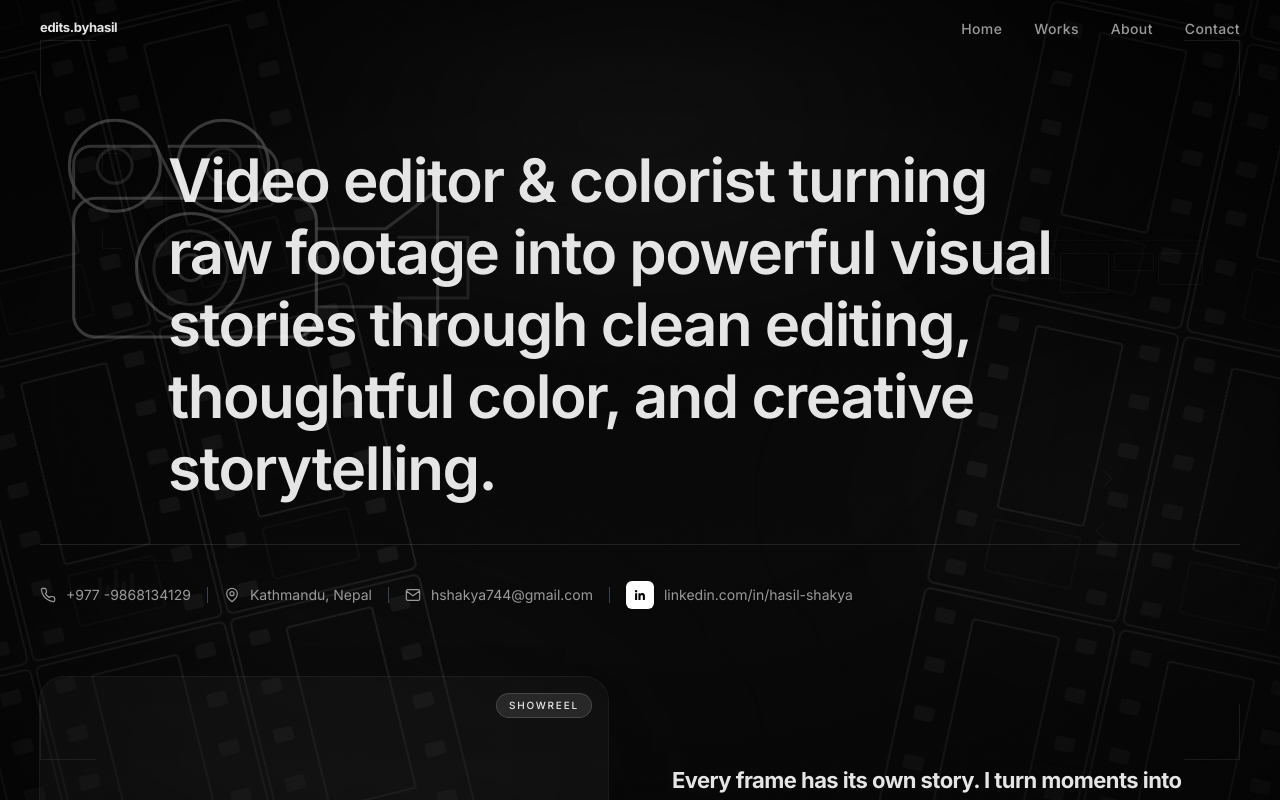
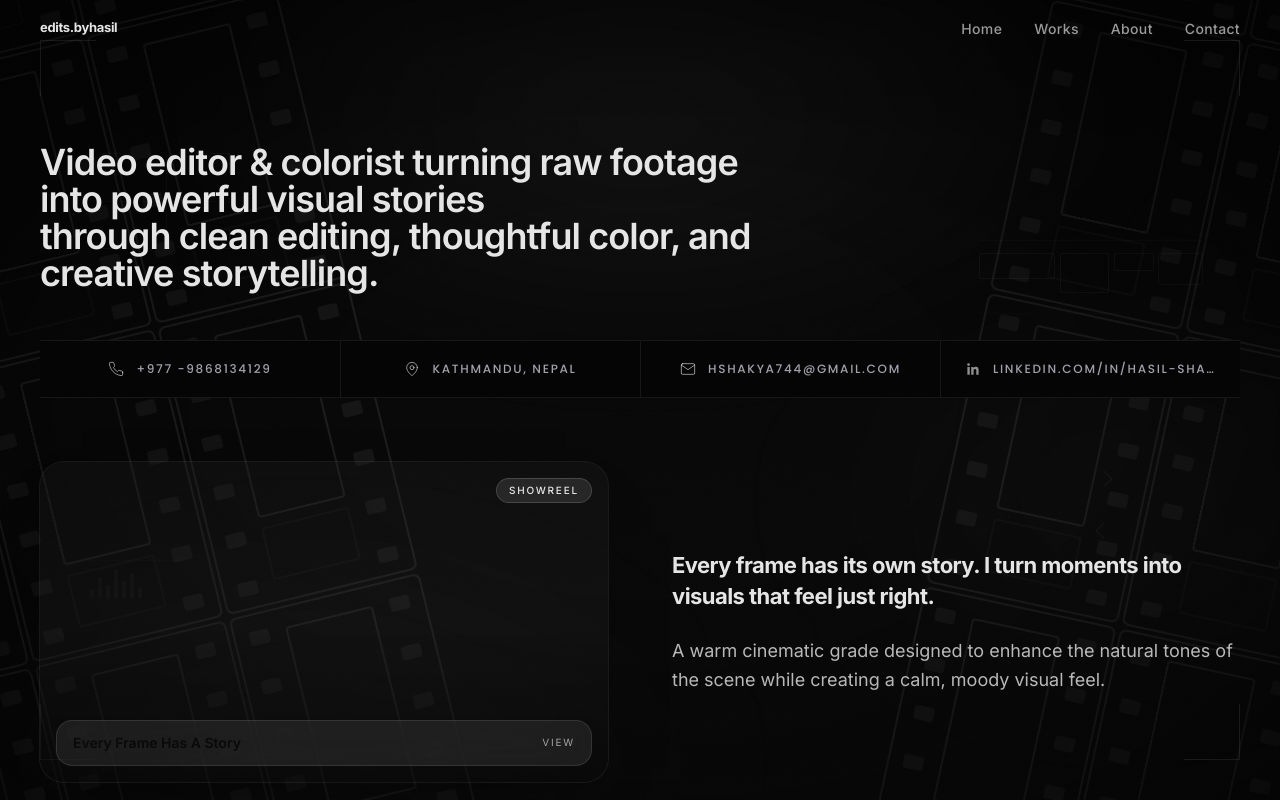
Before and after one commit to RohanShakya0007/hasil-portfolio, a React (Vite) app: page / in a window 1280 px wide. Shown: the top 800 px of the page. Built offline with nearby package versions, Linux system fonts and the light colour scheme.

Commit message:
certain changes

```diff
--- a/src/components/ContactBar.jsx
+++ b/src/components/ContactBar.jsx
@@ -1,78 +1,82 @@
+import { motion } from "framer-motion";
 import { contact } from "../data";
 
-function Icon({ path, className = "h-4 w-4" }) {
+const PHONE =
+  "M22 16.92v3a2 2 0 0 1-2.18 2 19.79 19.79 0 0 1-8.63-3.07 19.5 19.5 0 0 1-6-6A19.79 19.79 0 0 1 2.08 4.18 2 2 0 0 1 4.06 2h3a2 2 0 0 1 2 1.72c.13.96.36 1.9.7 2.81a2 2 0 0 1-.45 2.11L8.09 9.91a16 16 0 0 0 6 6l1.27-1.27a2 2 0 0 1 2.11-.45c.9.34 1.85.57 2.81.7A2 2 0 0 1 22 16.92Z";
+const PIN =
+  "M20 10c0 6-8 12-8 12s-8-6-8-12a8 8 0 0 1 16 0Zm-5 0a3 3 0 1 1-6 0 3 3 0 0 1 6 0Z";
+const MAIL = "M4 4h16a2 2 0 0 1 2 2v12a2 2 0 0 1-2 2H4a2 2 0 0 1-2-2V6a2 2 0 0 1 2-2Zm18 2-10 7L2 6";
+const LINKEDIN =
+  "M20.45 20.45h-3.56v-5.57c0-1.33-.02-3.04-1.85-3.04-1.85 0-2.14 1.45-2.14 2.94v5.67H9.34V9h3.42v1.56h.05c.48-.9 1.64-1.85 3.37-1.85 3.6 0 4.27 2.37 4.27 5.46v6.28ZM5.34 7.43a2.07 2.07 0 1 1 0-4.14 2.07 2.07 0 0 1 0 4.14ZM7.12 20.45H3.55V9h3.57v11.45Z";
+
+const ITEMS = [
+  { icon: PHONE, label: contact.phone, href: contact.phoneHref },
+  { icon: PIN, label: contact.location },
+  { icon: MAIL, label: contact.email, href: contact.emailHref },
+  { icon: LINKEDIN, label: contact.linkedin, href: contact.linkedinHref, external: true },
+];
+
+/* Thin divider lines: stacked rows on mobile, 2x2 on tablet, single row on desktop */
+const DIVIDERS = [
+  "",
+  "border-t border-white/[0.07] sm:border-l sm:border-t-0",
+  "border-t border-white/[0.07] sm:border-l lg:border-t-0",
+  "border-t border-white/[0.07] sm:border-l lg:border-t-0",
+];
+
+function ContactBar() {
   return (
+    <motion.nav
+      aria-label="Contact details"
+      initial={{ opacity: 0, y: 14 }}
+      animate={{ opacity: 1, y: 0 }}
+      transition={{ duration: 0.7, ease: "easeOut", delay: 0.15 }}
+      className="grid w-full grid-cols-1 border-y border-white/[0.07] bg-[#050505] sm:grid-cols-2 lg:grid-cols-4"
+    >
+      {ITEMS.map((item, index) => {
+        const inner = (
+          <>
             <svg
               viewBox="0 0 24 24"
               fill="none"
               stroke="currentColor"
-      strokeWidth="1.8"
+              strokeWidth="1.5"
               strokeLinecap="round"
               strokeLinejoin="round"
-      className={className}
               aria-hidden="true"
+              className="h-4 w-4 shrink-0 text-white/55 transition-colors duration-300 group-hover:text-white"
             >
-      <path d={path} />
+              {item.icon === LINKEDIN ? (
+                <path d={item.icon} fill="currentColor" stroke="none" />
+              ) : (
+                <path d={item.icon} />
+              )}
             </svg>
+            <span className="min-w-0 truncate font-display text-[11px] font-medium uppercase tracking-[0.14em] text-[#A1A1AA] transition-colors duration-300 group-hover:text-white sm:text-xs">
+              {item.label}
+            </span>
+          </>
         );
-}
 
-const PHONE = "M22 16.92v3a2 2 0 0 1-2.18 2 19.79 19.79 0 0 1-8.63-3.07 19.5 19.5 0 0 1-6-6A19.79 19.79 0 0 1 2.08 4.18 2 2 0 0 1 4.06 2h3a2 2 0 0 1 2 1.72c.13.96.36 1.9.7 2.81a2 2 0 0 1-.45 2.11L8.09 9.91a16 16 0 0 0 6 6l1.27-1.27a2 2 0 0 1 2.11-.45c.9.34 1.85.57 2.81.7A2 2 0 0 1 22 16.92Z";
-const PIN = "M20 10c0 6-8 12-8 12s-8-6-8-12a8 8 0 0 1 16 0Zm-5 0a3 3 0 1 1-6 0 3 3 0 0 1 6 0Z";
-const MAIL = "M4 4h16a2 2 0 0 1 2 2v12a2 2 0 0 1-2 2H4a2 2 0 0 1-2-2V6a2 2 0 0 1 2-2Zm18 2-10 7L2 6";
+        const shell = `group flex min-w-0 items-center justify-center gap-3 px-6 py-5 text-center transition-colors duration-300 hover:bg-white/[0.03] ${DIVIDERS[index]}`;
 
-function ContactBar() {
-  return (
-    <div className="flex flex-wrap items-center gap-x-4 gap-y-3">
+        return item.href ? (
           <a
-        href={contact.phoneHref}
-        className="flex min-w-0 items-center gap-2.5 py-1 text-sm text-muted transition-colors hover:text-ink"
+            key={item.label}
+            href={item.href}
+            className={shell}
+            target={item.external ? "_blank" : undefined}
+            rel={item.external ? "noreferrer" : undefined}
           >
-        <Icon path={PHONE} />
-        <span>{contact.phone}</span>
+            {inner}
           </a>
-
-      <span className="hidden h-4 w-px bg-gray-700 sm:block" />
-      <span className="text-xs text-gray-700 sm:hidden">-</span>
-
-      <a
-        href="#"
-        className="flex min-w-0 items-center gap-2.5 py-1 text-sm text-muted transition-colors hover:text-ink"
-      >
-        <Icon path={PIN} />
-        <span>{contact.location}</span>
-      </a>
-
-      <span className="hidden h-4 w-px bg-gray-700 sm:block" />
-      <span className="text-xs text-gray-700 sm:hidden">-</span>
-
-      <a
-        href={contact.emailHref}
-        className="flex min-w-0 items-center gap-2.5 py-1 text-sm text-muted transition-colors hover:text-ink"
-      >
-        <Icon path={MAIL} />
-        <span>{contact.email}</span>
-      </a>
-
-      <span className="hidden h-4 w-px bg-gray-700 sm:block" />
-      <span className="text-xs text-gray-700 sm:hidden">-</span>
-
-      <a
-        href={contact.linkedinHref}
-        target="_blank"
-        rel="noreferrer"
-        className="flex min-w-0 items-center gap-2.5 py-1 text-sm text-muted transition-colors hover:text-ink"
-      >
-        <span className="flex h-7 w-7 shrink-0 items-center justify-center rounded-md bg-white text-black">
-          <svg viewBox="0 0 24 24" fill="currentColor" className="h-3.5 w-3.5">
-            <path d="M20.45 20.45h-3.56v-5.57c0-1.33-.02-3.04-1.85-3.04-1.85 0-2.14 1.45-2.14 2.94v5.67H9.34V9h3.42v1.56h.05c.48-.9 1.64-1.85 3.37-1.85 3.6 0 4.27 2.37 4.27 5.46v6.28ZM5.34 7.43a2.07 2.07 0 1 1 0-4.14 2.07 2.07 0 0 1 0 4.14ZM7.12 20.45H3.55V9h3.57v11.45Z" />
-          </svg>
-        </span>
-        <span className="min-w-0 max-w-[10rem] truncate sm:max-w-[16rem]">
-          {contact.linkedin}
-        </span>
-      </a>
+        ) : (
+          <div key={item.label} className={shell}>
+            {inner}
           </div>
+        );
+      })}
+    </motion.nav>
   );
 }
 
--- a/src/components/Hero.jsx
+++ b/src/components/Hero.jsx
@@ -15,17 +15,18 @@ const ITEM = {
 function Hero() {
   return (
     <section id="home" className="relative overflow-hidden pt-24 md:pt-36">
-      <CameraDecor />
-
       <div className="mx-auto max-w-7xl px-6 md:px-10">
         <motion.h1
           variants={CONTAINER}
           initial="hidden"
           animate="show"
-          className="max-w-4xl text-[0.5rem] font-semibold leading-[1.2] tracking-tight text-ink sm:text-4xl md:ml-16 md:text-6xl lg:ml-32"
+          className="max-w-3xl text-lg font-semibold leading-[1.03] tracking-tight text-ink sm:text-2xl md:text-3xl lg:text-4xl"
         >
           <motion.span variants={ITEM} className="block">
-          Video editor &  colorist turning raw footage into powerful visual stories through clean editing, thoughtful color, and creative storytelling.
+            Video editor &amp; colorist turning raw footage into powerful visual stories
+          </motion.span>
+          <motion.span variants={ITEM} className="block">
+            through clean editing, thoughtful color, and creative storytelling.
           </motion.span>
         </motion.h1>
 
@@ -33,7 +34,7 @@ function Hero() {
           initial={{ opacity: 0, y: 16 }}
           animate={{ opacity: 1, y: 0 }}
           transition={{ delay: 0.5, duration: 0.6 }}
-          className="mt-8 border-t border-white/10 pt-8 sm:mt-10"
+          className="mt-10 sm:mt-12"
         >
           <ContactBar />
         </motion.div>
@@ -98,7 +99,7 @@ function Hero() {
             <ReelCard
               aspect="landscape"
               video="v2.mp4"
-              title="Arsimha Avatar Kartik Nach"
+              title="Narsimha Avatar Kartik Nach"
               category="Culture Film"
               eager
             />
@@ -109,34 +110,4 @@ function Hero() {
   );
 }
 
-function CameraDecor() {
-  return (
-    <div
-      aria-hidden="true"
-      className="pointer-events-none absolute -left-20 top-16 hidden w-[380px] select-none md:block md:w-[460px] lg:left-0 lg:w-[520px]"
-    >
-      <svg
-        viewBox="0 0 240 160"
-        fill="none"
-        className="cine-animate-float w-full opacity-[0.26] drop-shadow-[0_0_80px_rgba(255,255,255,0.2)]"
-      >
-        <g stroke="#ffffff" strokeOpacity="0.8" strokeWidth="1.4" strokeLinejoin="round" strokeLinecap="round">
-          <path d="M44 62h92a10 10 0 0 1 10 10v44a10 10 0 0 1-10 10H44a10 10 0 0 1-10-10V72a10 10 0 0 1 10-10Z" />
-          <path d="M146 76h32l24-18v72l-24-18h-32" strokeOpacity="0.55" />
-          <path d="M34 62V46a8 8 0 0 1 8-8h30l12 24" strokeOpacity="0.7" />
-          <path d="M78 38h40a10 10 0 0 1 10 10v14" strokeOpacity="0.7" />
-          <circle cx="88" cy="94" r="25" />
-          <circle cx="88" cy="94" r="17" strokeOpacity="0.4" />
-          <circle cx="88" cy="94" r="6" strokeOpacity="0.55" />
-          <circle cx="53" cy="47" r="21" />
-          <circle cx="53" cy="47" r="8" strokeOpacity="0.4" />
-          <circle cx="103" cy="47" r="21" />
-          <circle cx="103" cy="47" r="8" strokeOpacity="0.4" />
-          <path d="M184 80h32v28h-32" strokeOpacity="0.35" />
-        </g>
-      </svg>
-    </div>
-  );
-}
-
 export default Hero;
--- a/src/index.css
+++ b/src/index.css
@@ -5,6 +5,7 @@
   --color-ink: #e5e5e5;
   --color-muted: #9a9a9a;
   --font-sans: "Inter", "Poppins", ui-sans-serif, system-ui, sans-serif;
+  --font-display: "Poppins", "Inter", ui-sans-serif, system-ui, sans-serif;
   --font-script: "Alex Brush", cursive;
 }
 
```
Also changed, not shown: img/camera.png (added). Lines whose indentation alone changed are shown as unchanged.
